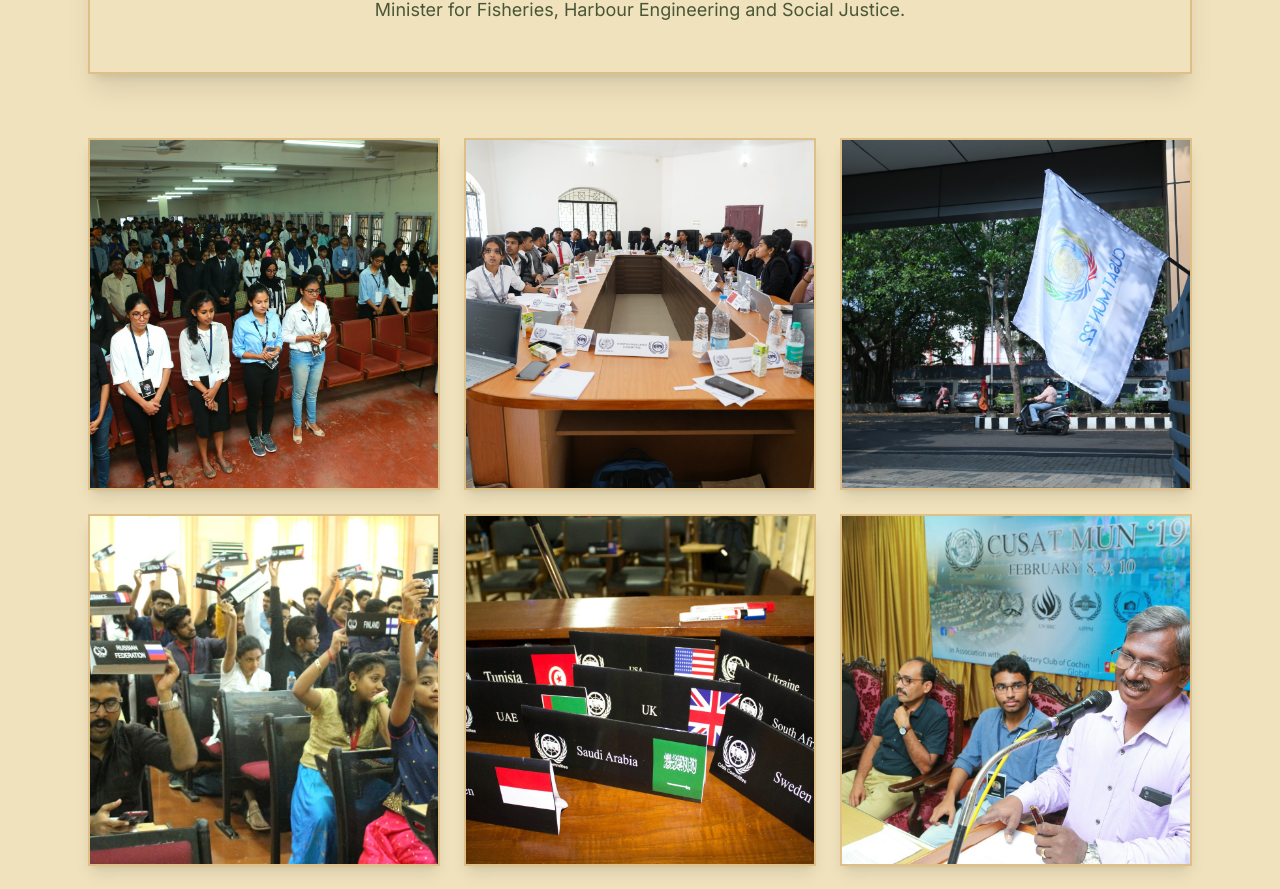
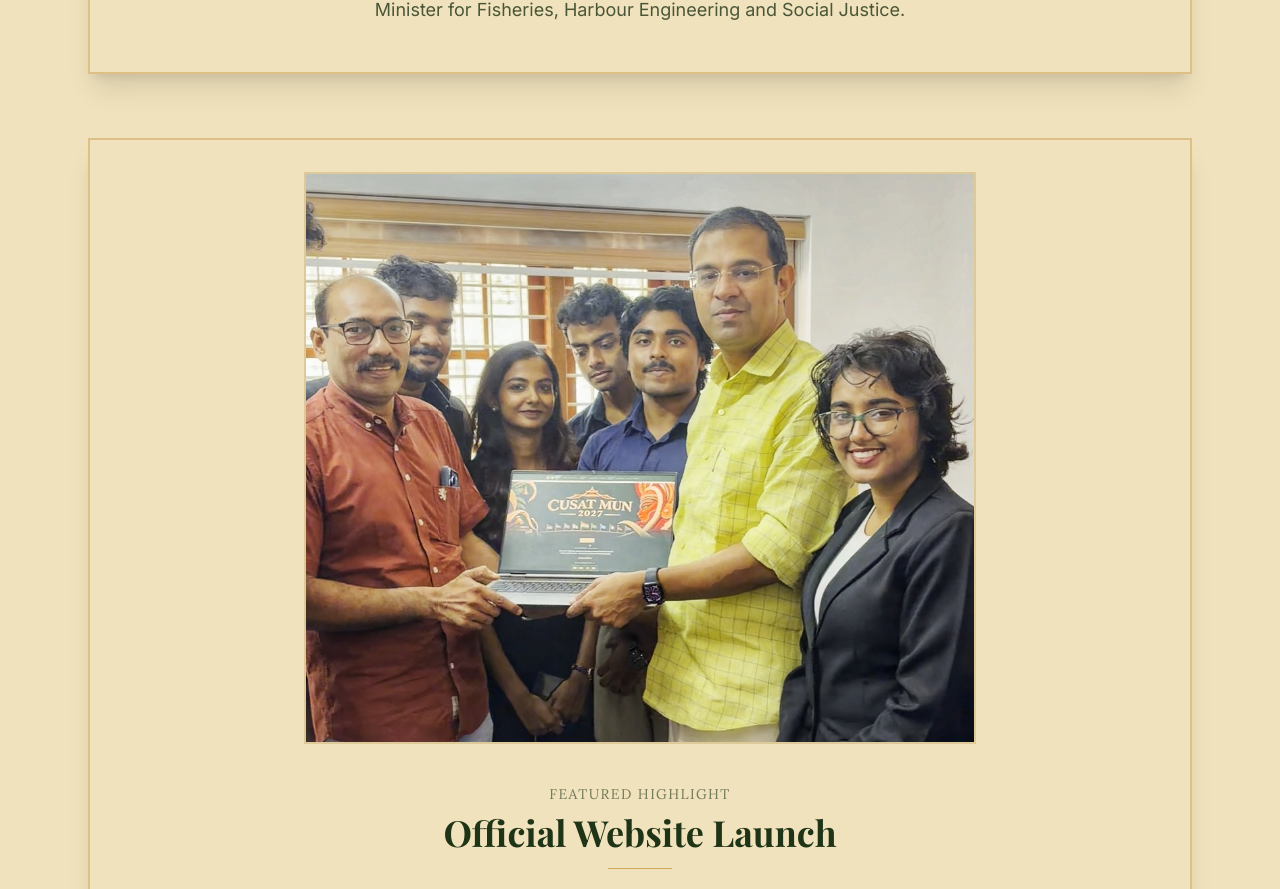
Before and after one commit to thejusms05/cusat-mun-2027, a Next.js app: page /gallery in a window 1280 px wide. Shown: the part 954-1843 px from the top of the page. Built offline with nearby package versions, Linux system fonts and the light colour scheme.

Commit message:
fix: website launch gallery update, committee x reveal

```diff
--- a/app/gallery/page.jsx
+++ b/app/gallery/page.jsx
@@ -42,6 +42,38 @@ export default function GalleryPage() {
 
         </div>
       </section>
+      {/* FEATURED MOMENT: WEBSITE LAUNCH */}
+      <section className="mx-auto max-w-6xl px-4 pt-16 sm:px-6">
+        <div className="flex flex-col gap-6 border-2 border-gold/40 bg-paper p-4 shadow-xl sm:p-8">
+
+          {/* Image spans full width on top */}
+          <div className="mx-auto w-full max-w-2xl overflow-hidden border-2 border-gold/20 bg-ink-900/5">
+            <Image
+              src="/images/weblaunch.jpeg"
+              alt="Website launch of CUSAT MUN 2027 by Shri Roji M. John"
+              width={2000}
+              height={800}
+              className="h-auto w-full transition-transform hover:scale-[1.02]"
+              priority
+            />
+          </div>
+
+          {/* Text section centered below */}
+          <div className="flex flex-col items-center justify-center px-2 text-center md:px-6 md:py-4">
+            <p className="label-mono mb-2 text-sm uppercase tracking-widest text-ink/60">
+              Featured Highlight
+            </p>
+            <h2 className="mb-4 font-serif text-2xl font-bold text-ink sm:text-3xl lg:text-4xl">
+              Official Website Launch
+            </h2>
+            <div className="mb-4 h-px w-16 bg-gold/70"></div>
+            <p className="max-w-3xl text-base leading-relaxed text-ink/80 sm:text-lg">
+              The official website launch of CUSAT MUN 2027, proudly inaugurated by <b>Shri Roji M. John</b>, Minister for Higher Education.
+            </p>
+          </div>
+
+        </div>
+      </section>
 
       {/* STANDARD GALLERY GRID */}
       <section className="mx-auto max-w-6xl px-4 py-16 sm:px-6">
```
Also changed, not shown: public/images/weblaunch.jpeg (added).
